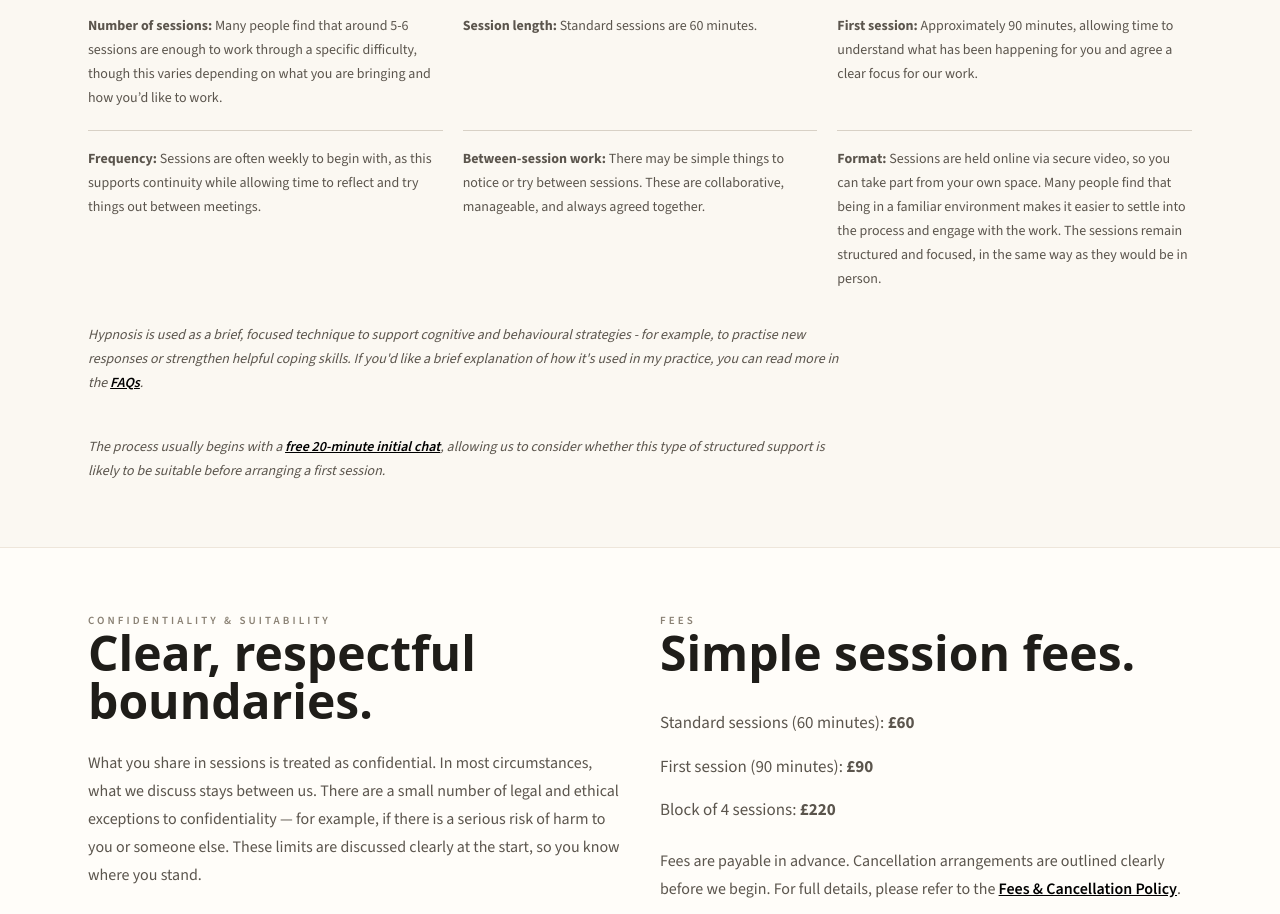
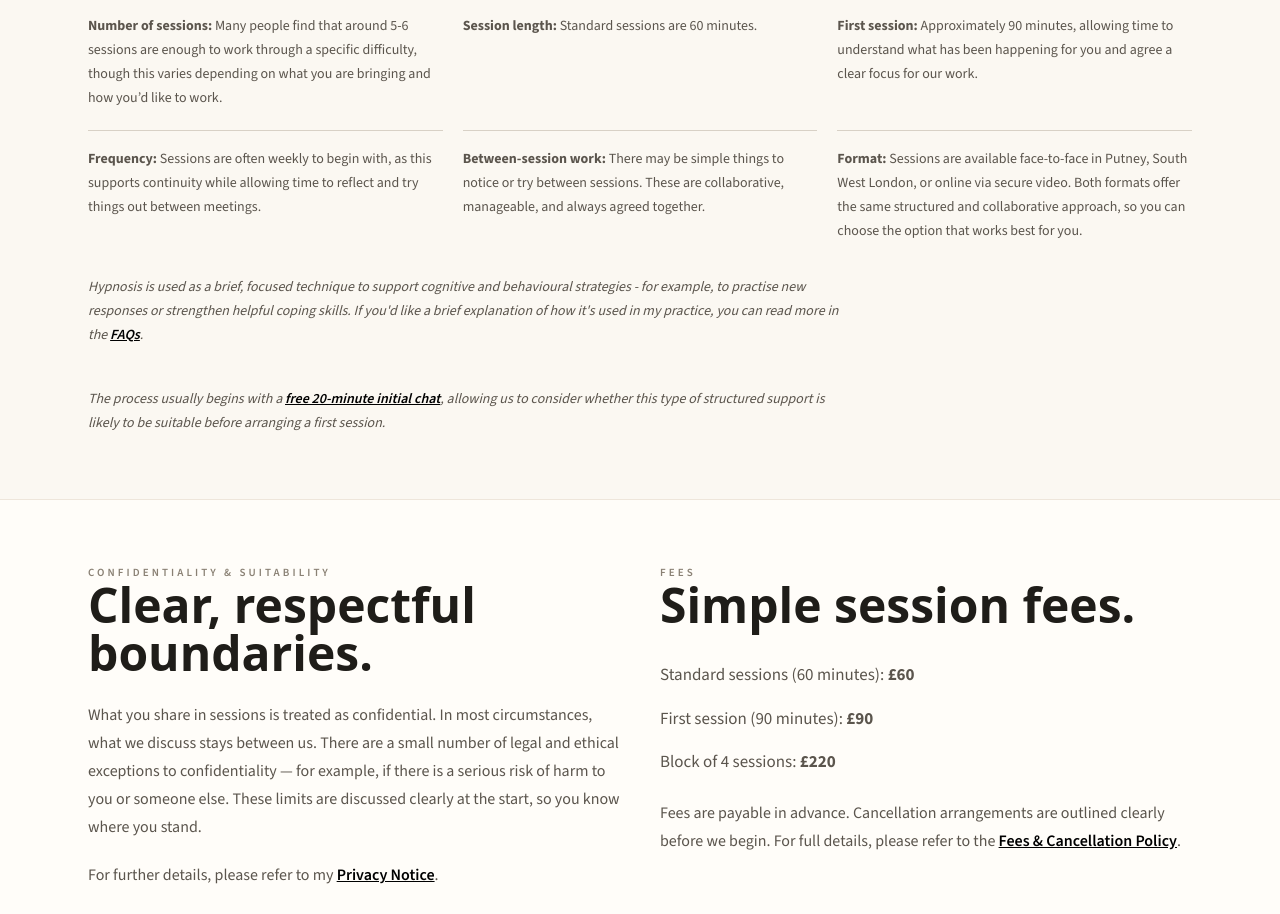
Before and after one commit to russog/natasha-russo-hypnotherapy, a Next.js app in the folder src/: page /working-with-me in a window 1280 px wide. Shown: the part 1780-2694 px from the top of the page. Built offline with nearby package versions, Linux system fonts and the light colour scheme.

Commit message:
Update working with me session format copy

```diff
--- a/src/src/app/working-with-me/page.tsx
+++ b/src/src/app/working-with-me/page.tsx
@@ -44,7 +44,7 @@ const formatItems = [
     },
     {
         title: "Format",
-        body: "Sessions are held online via secure video, so you can take part from your own space. Many people find that being in a familiar environment makes it easier to settle into the process and engage with the work. The sessions remain structured and focused, in the same way as they would be in person.",
+        body: "Sessions are available face-to-face in Putney, South West London, or online via secure video. Both formats offer the same structured and collaborative approach, so you can choose the option that works best for you.",
     },
 ];
 
```
